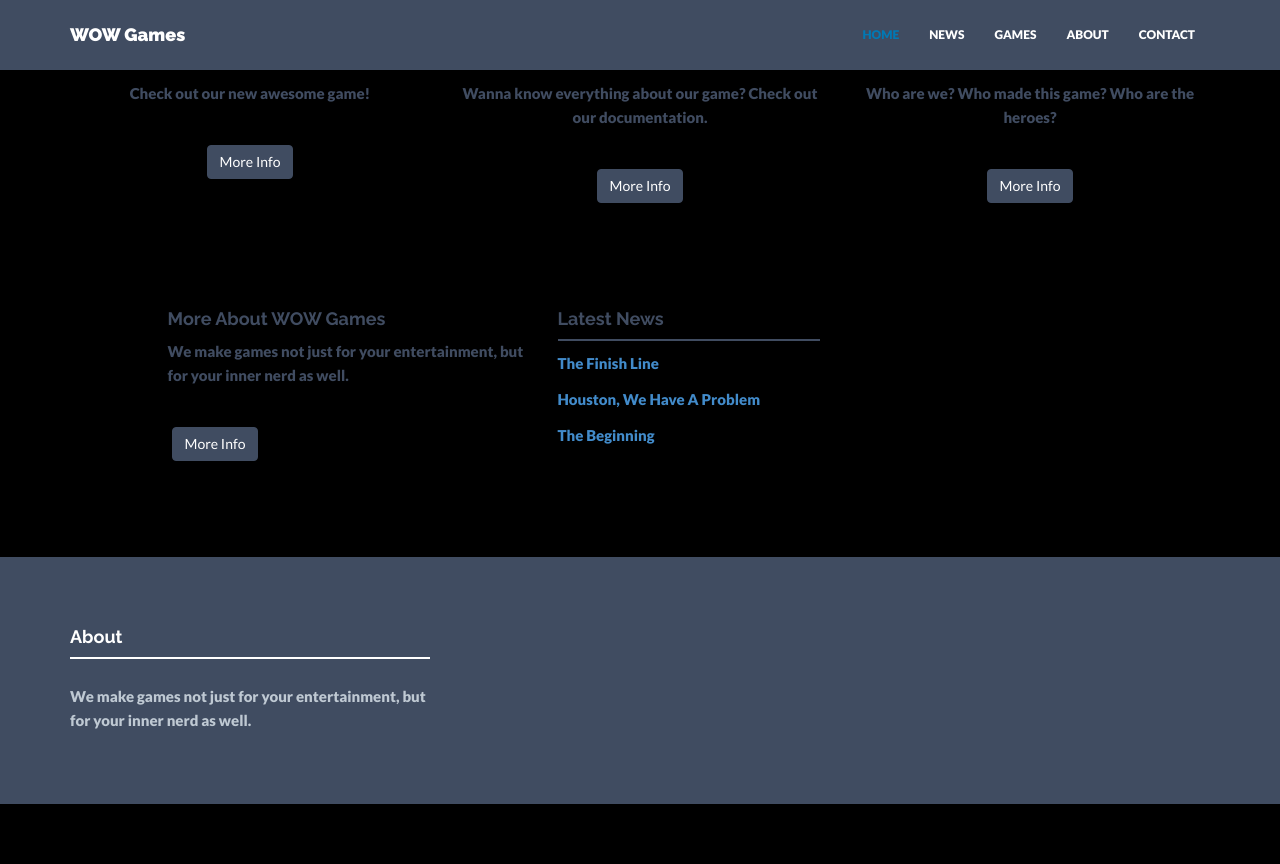
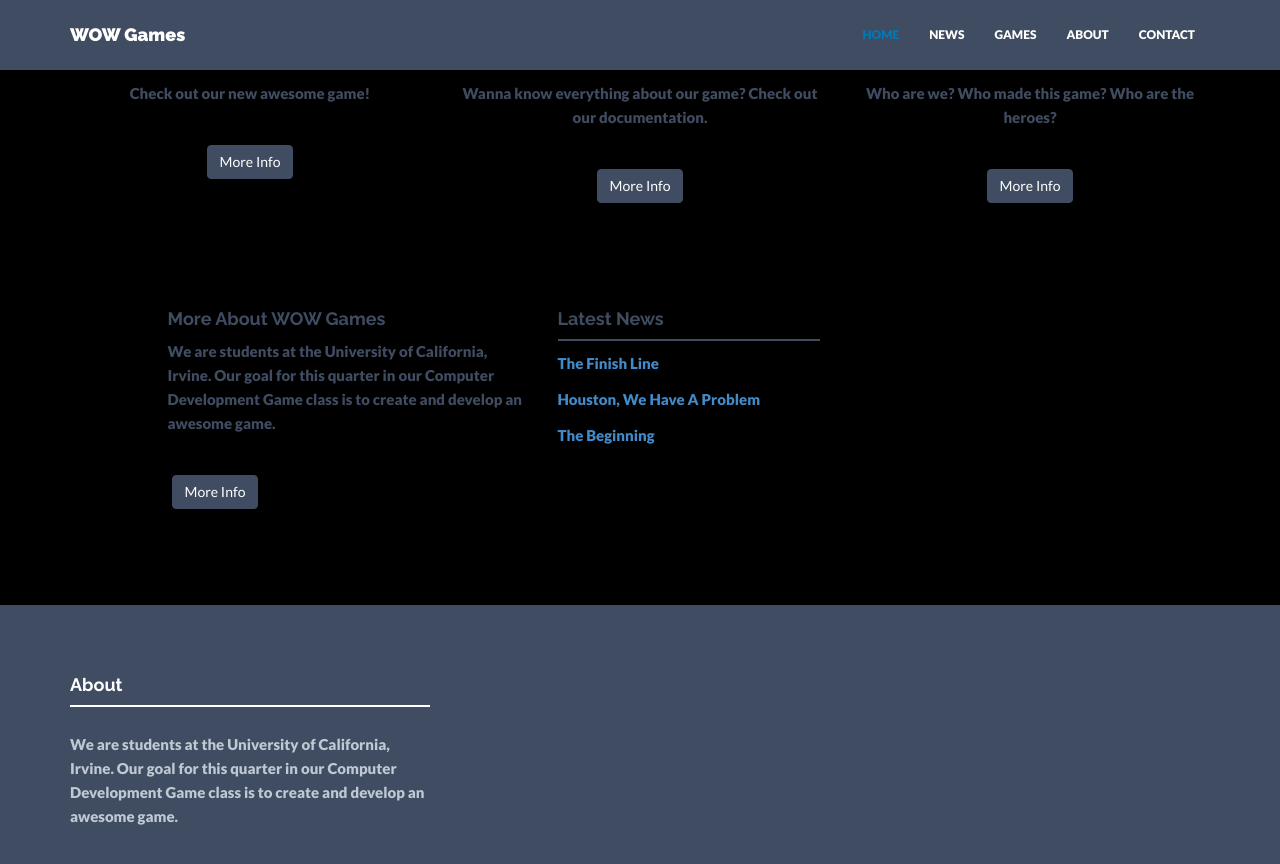
Before and after one commit to WOWGames/WOWGames.github.io, a Jekyll site: the page built from index.html, in a window 1280 px wide and 900 px high, scrolled down 765 px. Shown: the top 864 px of the window. Built offline with Jekyll 4.4.1, drawn with Linux system fonts in a browser that asks for light colours; nearby versions of some CDN libraries; before the commit the page ends 1569 px from its top, so only the background shows below that.

Commit message:
modified config file, changed about section

```diff
--- a/_config.yml
+++ b/_config.yml
@@ -61,14 +61,14 @@ members:
         url: mailto:jimml10@uci.edu
 
   - name: Darren Lieu
-    position: Assistant to the Project Manager
+    position: Project Manager
     img: team03.png
     social:
       - title: envelope #use for email address
         url: mailto:lieud1@uci.edu
 
 # Short text about your company. Shown in footer on every page and also separately on Home and Contact page.
-about: "We make games not just for your entertainment, but for your inner nerd as well."
+about: "We are students at the University of California, Irvine. Our goal for this quarter in our Computer Development Game class is to create and develop an awesome game."
 
 
 ### CONTACT SETTINGS ###
```
